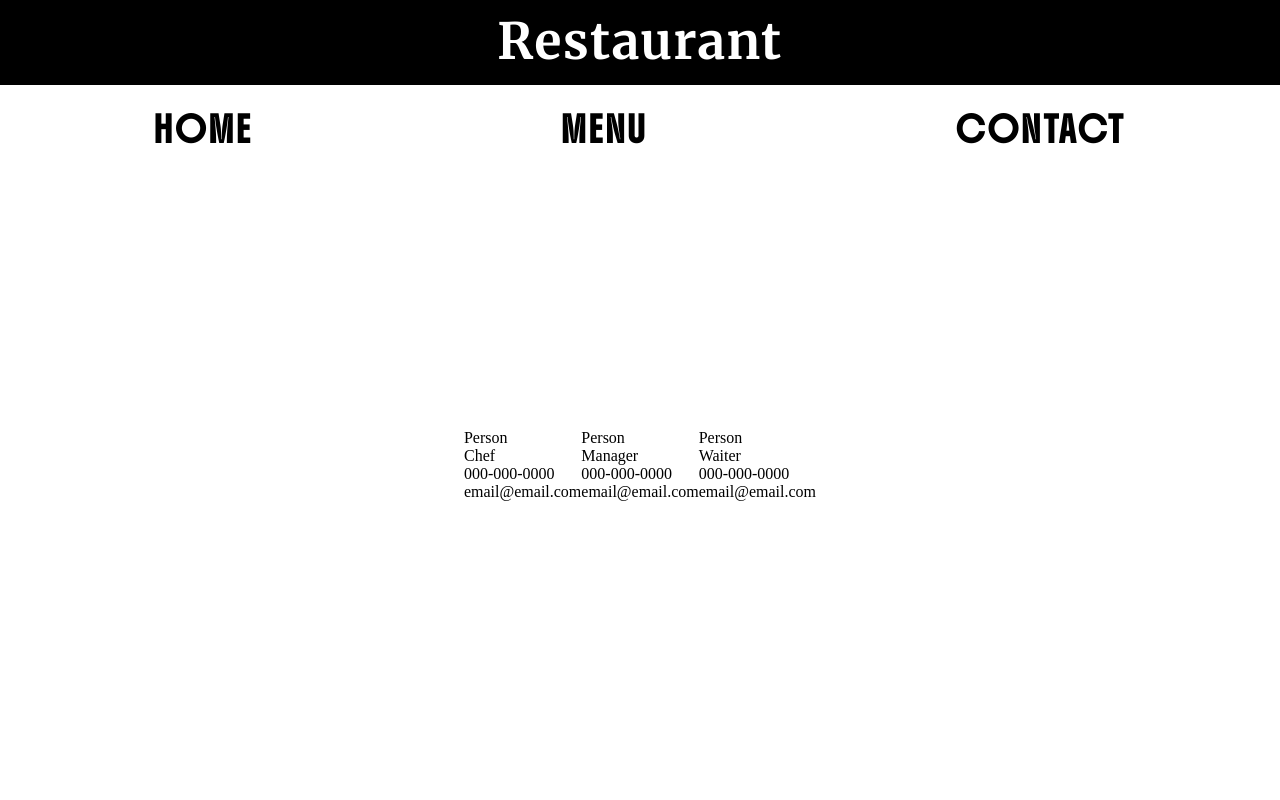
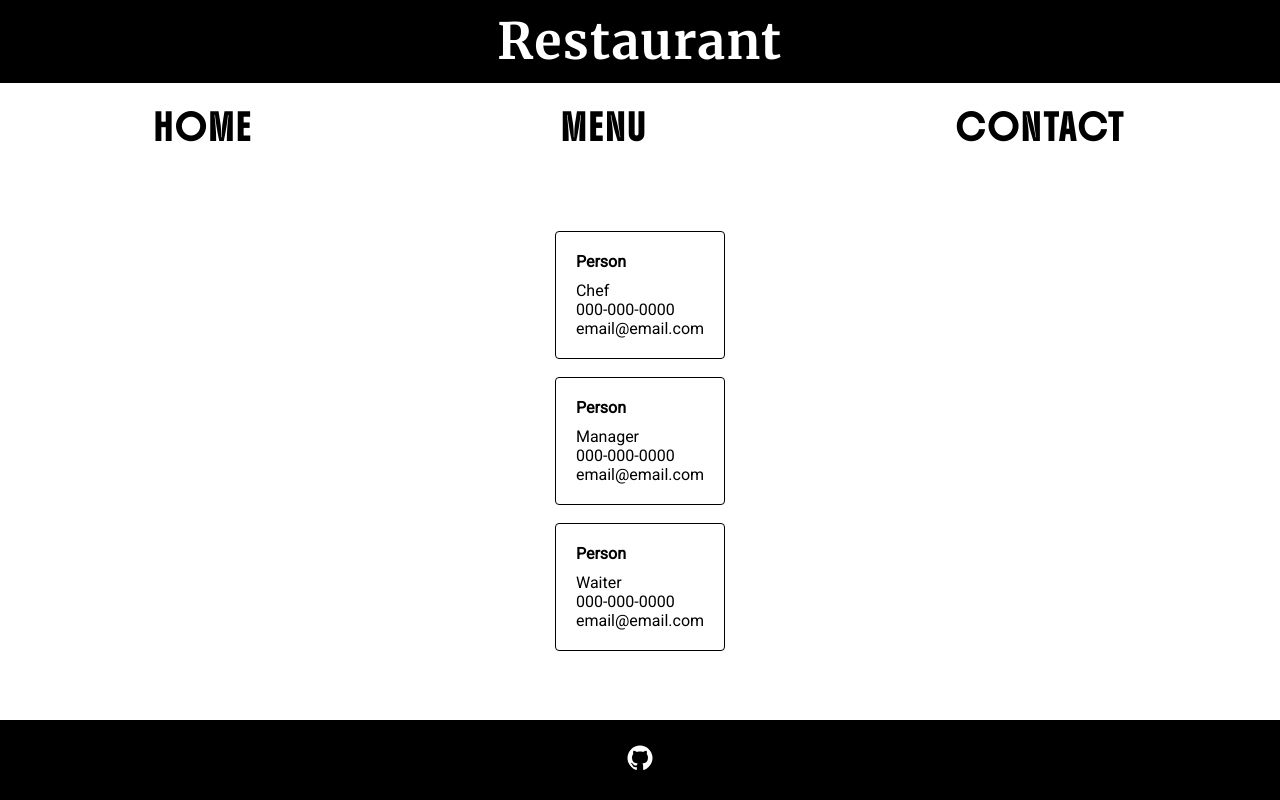
Before and after one commit to Vardhanb07/restaurant-page, a website built with webpack: page src/template.html in a window 1280 px wide. Both pictures are taken after a click on the button "CONTACT". Built offline with nearby package versions, Linux system fonts and the light colour scheme.

Commit message:
Style contact

```diff
--- a/src/styles.css
+++ b/src/styles.css
@@ -75,7 +75,7 @@ img {
     justify-content: center;
     align-items: center;
 }
-.home-description > p, .about-description > p{
+.home-description > p{
     width: 75%;
     font-size: 22px;
     font-family: 'Roboto';
@@ -137,3 +137,36 @@ img {
     font-size: 20px;
     font-weight: 700;
 }
+footer {
+    display: flex;
+    justify-content: center;
+    align-items: center;
+    background-color: black;
+    height: 10%;
+}
+.github-icon:hover {
+    rotate: 360deg;
+    transition: rotate 0.28s;
+    height: 40px;
+    width: 40px;
+}
+.about-description {
+    display: none;
+    flex-direction: column;
+    gap : 18px;
+    font-family: "Roboto";
+    margin: 10px;
+}
+.contact-us {
+    border: 1px solid black;
+    padding: 20px;
+    border-radius: 4px;
+}
+.contact {
+    display: flex;
+    flex-direction: column;
+    gap: 10px;
+}
+.contact > p {
+    font-weight: 700;
+}
```
